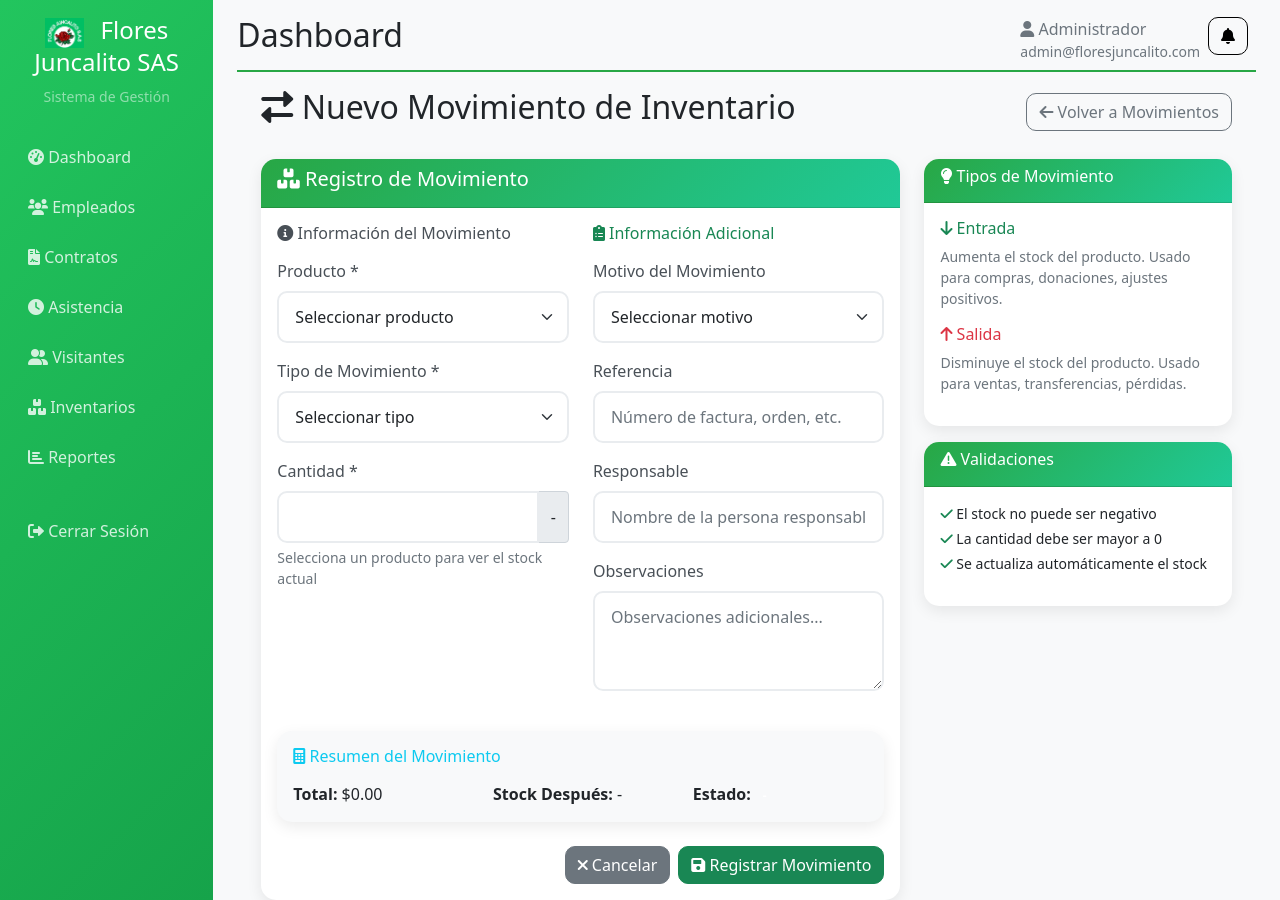
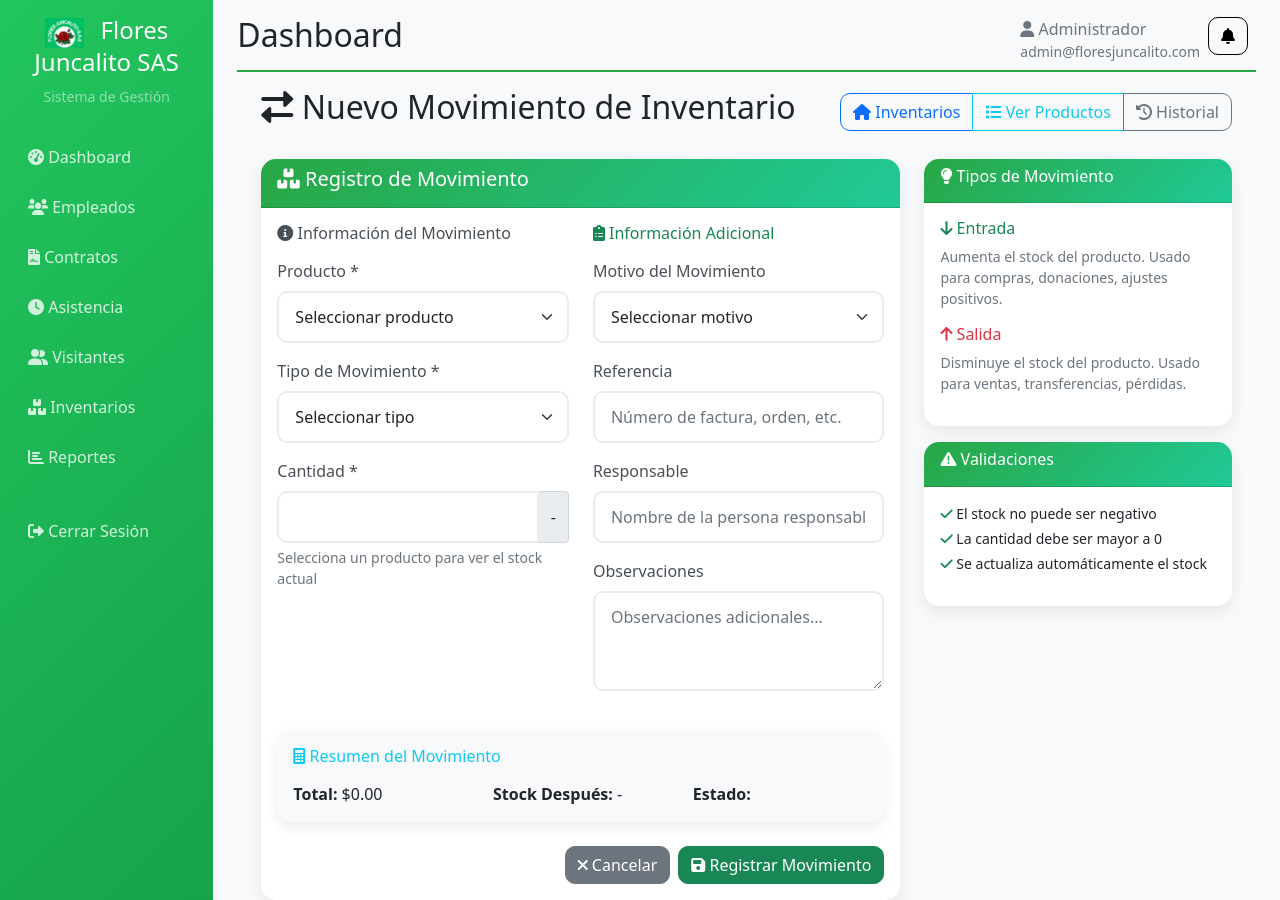
Before and after one commit to serverminetest/Juancalito, a Flask app: page /inventarios/movimientos/nuevo in a window 1280 px wide. Run offline with Flask 3, Linux system fonts and the light colour scheme; a user stored in the database is signed in; data that the repository does not hold is empty; some libraries are stand-ins or nearby versions.

Commit message:
Mejorar navegación entre páginas: agregar botones de navegación directa (Inventarios, Ver Productos, Historial) en todas las páginas para flujo más eficiente

```diff
--- a/templates/nuevo_movimiento_inventario.html
+++ b/templates/nuevo_movimiento_inventario.html
@@ -7,9 +7,15 @@
     <!-- Header -->
     <div class="d-flex justify-content-between align-items-center mb-4">
         <h2><i class="fas fa-exchange-alt"></i> Nuevo Movimiento de Inventario</h2>
-        <div>
+        <div class="btn-group" role="group">
+            <a href="{{ url_for('inventarios') }}" class="btn btn-outline-primary">
+                <i class="fas fa-home"></i> Inventarios
+            </a>
+            <a href="{{ url_for('productos_inventario') }}" class="btn btn-outline-info">
+                <i class="fas fa-list"></i> Ver Productos
+            </a>
             <a href="{{ url_for('movimientos_inventario') }}" class="btn btn-outline-secondary">
-                <i class="fas fa-arrow-left"></i> Volver a Movimientos
+                <i class="fas fa-history"></i> Historial
             </a>
         </div>
     </div>
```
Also changed, not shown: templates/movimientos_inventario.html (+6 -3 lines), templates/productos_inventario.html (+6 -3 lines).
